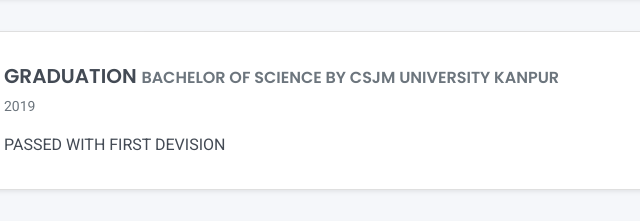
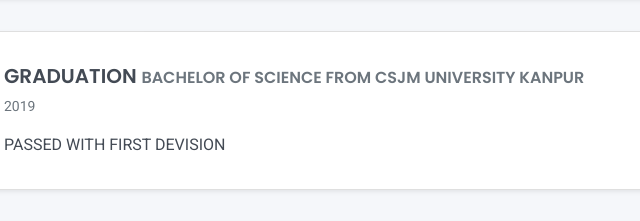
Before and after one commit to altafhussain-hub/altafhusain91.github.io, a plain HTML site: page index.html in a window 1280 px wide. Shown: the part 1431-1652 px from the top of the page, 111-751 px from the left. Drawn offline with Linux system fonts and the light colour scheme.

Commit message:
Update index.html

```diff
--- a/index.html
+++ b/index.html
@@ -174,7 +174,7 @@
       </div>
       <div class="timeline-card timeline-card-success card shadow-sm">
         <div class="card-body">
-          <div class="h5 mb-1">GRADUATION <span class="text-muted h6">BACHELOR OF SCIENCE BY CSJM UNIVERSITY KANPUR</span></div>
+          <div class="h5 mb-1">GRADUATION <span class="text-muted h6">BACHELOR OF SCIENCE FROM CSJM UNIVERSITY KANPUR</span></div>
           <div class="text-muted text-small mb-2">2019</div>
           <div> PASSED WITH FIRST DEVISION </div>
         </div>
```
